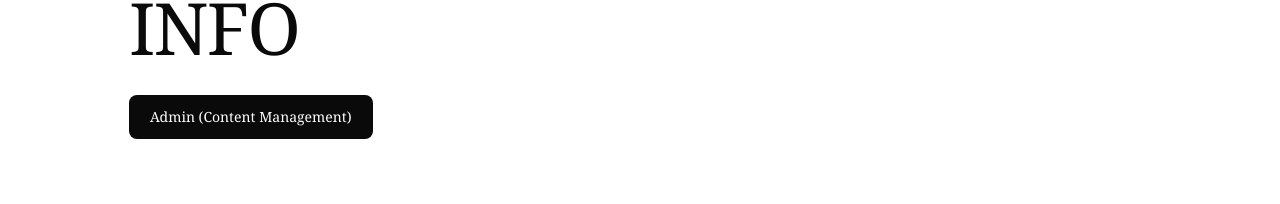
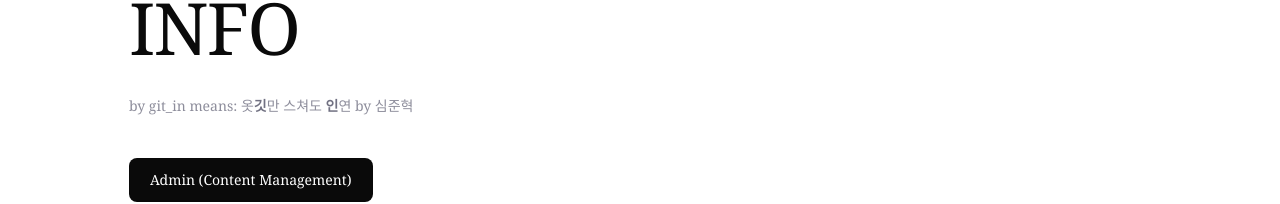
Before and after one commit to junefiv/mo-s-portfolio, a React (Vite) app: page /info in a window 1280 px wide. Shown: the part 170-374 px from the top of the page. Built offline with nearby package versions, Linux system fonts and the light colour scheme; no server answers; a web font is replaced by a local one.

Commit message:
gitin sign

```diff
--- a/src/pages/Info.tsx
+++ b/src/pages/Info.tsx
@@ -5,6 +5,11 @@ export default function Info() {
     <main className="px-6">
       <div className="mx-auto w-full min-w-0 max-w-page pt-page-below-nav pb-20">
         <h1 className="mb-8 text-5xl tracking-tight md:text-7xl">INFO</h1>
+
+        <p className="mb-10 max-w-xl text-sm leading-relaxed text-muted-foreground/80">
+          by git_in means: 옷<strong className="font-bold text-muted-foreground">깃</strong>만 스쳐도{' '}
+          <strong className="font-bold text-muted-foreground">인</strong>연 by 심준혁
+        </p>
 
         <Link
           to="/admin"
```
